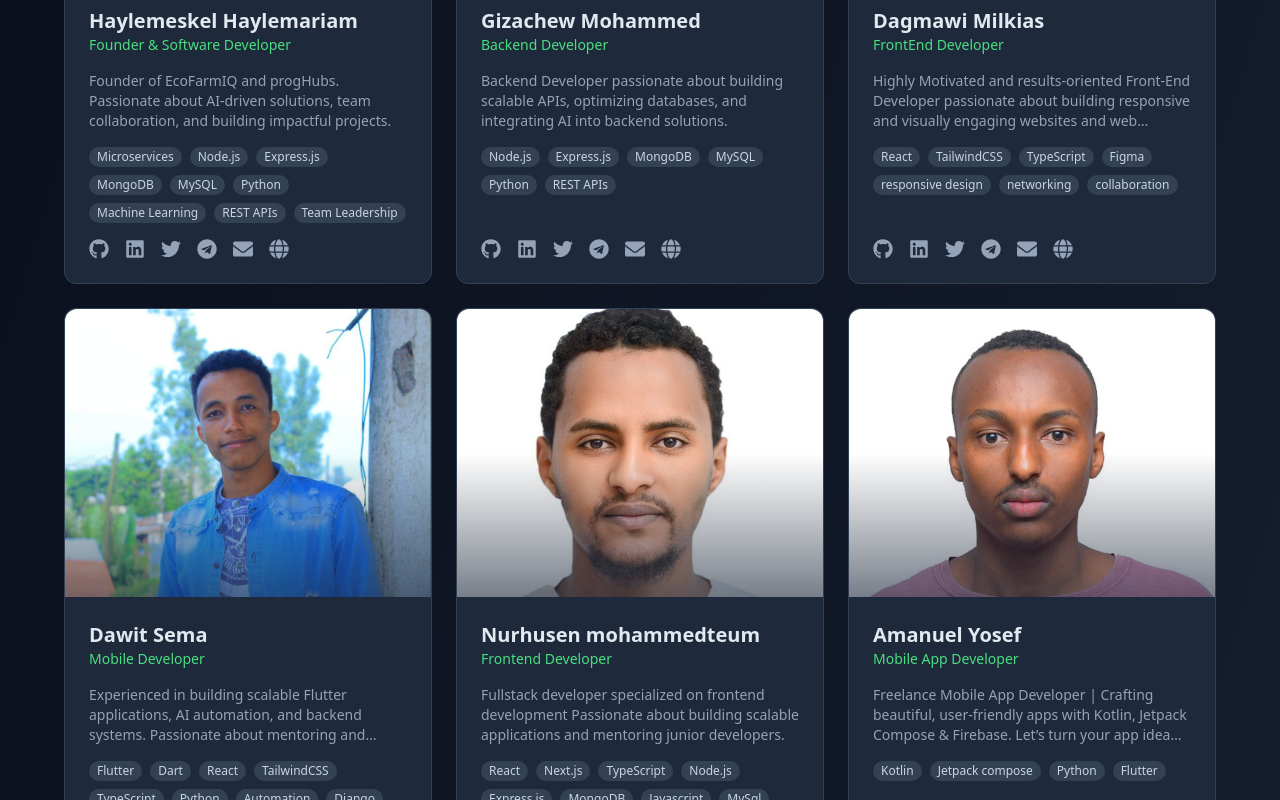
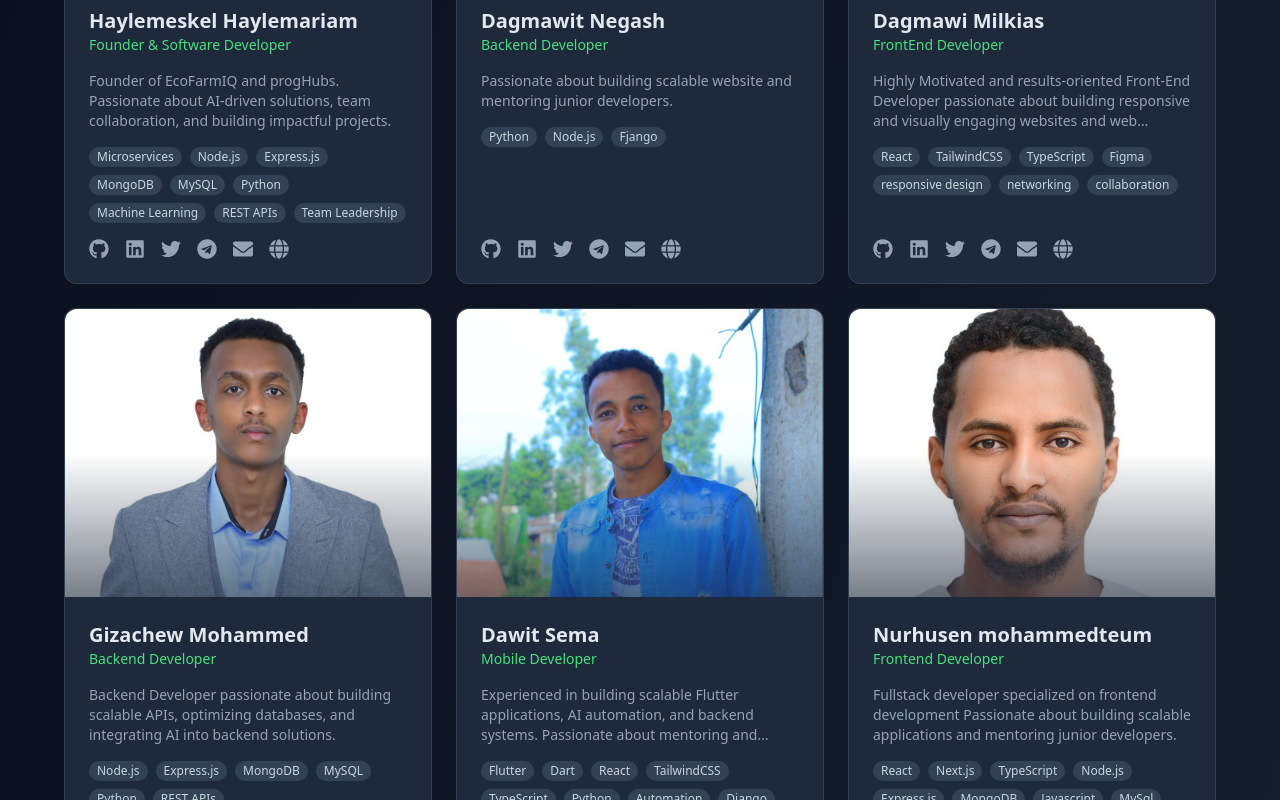
Before and after one commit to Hayle-HB/progHub, a React (Vite) app: page /developers in a window 1280 px wide. Shown: the part 600-1400 px from the top of the page. Built offline with nearby package versions, Linux system fonts and the light colour scheme.

Commit message:
update developers data

```diff
--- a/src/pages/RoadMap/Developers.jsx
+++ b/src/pages/RoadMap/Developers.jsx
@@ -18,6 +18,8 @@ import Nurhusen from "../../assets/Images/Developers/Nurhusen.jpg";
 import Aman from "../../assets/Images/Developers/AmanMobile.jpg";
 import Dagmawi from "../../assets/Images/Developers/Dagmawi.jpg";
 import Dawit from "../../assets/Images/Developers/DawitSema.jpg";
+import DagmawitNegash from "../../assets/Images/Developers/DagmawitNegash.jpg";
+
 const Developers = () => {
   const [selectedRole, setSelectedRole] = useState("All");
   const [selectedSkills, setSelectedSkills] = useState(new Set(["All"]));
@@ -49,24 +51,18 @@ const Developers = () => {
       portfolio: "https://ecofarmiq.vercel.com",
     },
     {
-      name: "Gizachew Mohammed",
+      name: "Dagmawit Negash",
       role: "Backend Developer",
-      image: Gizachew,
-      bio: "Backend Developer passionate about building scalable APIs, optimizing databases, and integrating AI into backend solutions.",
-      skills: [
-        "Node.js",
-        "Express.js",
-        "MongoDB",
-        "MySQL",
-        "Python",
-        "REST APIs",
-      ],
-      github: "https://github.com/gechjs",
-      linkedin: "https://www.linkedin.com/in/gizachew-mohammed/",
-      twitter: "https://twitter.com/GizachewMo50513",
-      email: "gizachew980@gmail.com",
-      telegram: "https://t.me/Gech192127",
-      portfolio: "https://gizachewm.com",
+      image: DagmawitNegash,
+      bio: "Passionate about building scalable website and mentoring junior developers.",
+      skills: ["Python", "Node.js", "Fjango"],
+      github: "https://github.com/DagmawitN",
+      linkedin:
+        "https://www.linkedin.com/in/dagmawit-negash-1950a3304?utm_source=share&utm_campaign=share_via&utm_content=profile&utm_medium=android_app",
+      twitter: "",
+      email: "21dagmawitnegash@gmail.com",
+      telegram: "https://t.me/Daginegash",
+      portfolio: "https://github.com/Cam-Link/local-server",
     },
     {
       name: "Dagmawi Milkias",
@@ -89,6 +85,27 @@ const Developers = () => {
       telegram: "https://t.me/DagmawiDev",
       portfolio: "https://dagmawiimilkias.netlify.app/",
     },
+    {
+      name: "Gizachew Mohammed",
+      role: "Backend Developer",
+      image: Gizachew,
+      bio: "Backend Developer passionate about building scalable APIs, optimizing databases, and integrating AI into backend solutions.",
+      skills: [
+        "Node.js",
+        "Express.js",
+        "MongoDB",
+        "MySQL",
+        "Python",
+        "REST APIs",
+      ],
+      github: "https://github.com/gechjs",
+      linkedin: "https://www.linkedin.com/in/gizachew-mohammed/",
+      twitter: "https://twitter.com/GizachewMo50513",
+      email: "gizachew980@gmail.com",
+      telegram: "https://t.me/Gech192127",
+      portfolio: "https://gizachewm.com",
+    },
+
     {
       name: "Dawit Sema",
       role: "Mobile Developer",
```
Also changed, not shown: src/assets/Images/Developers/DagmawitNegash.jpg (added).
